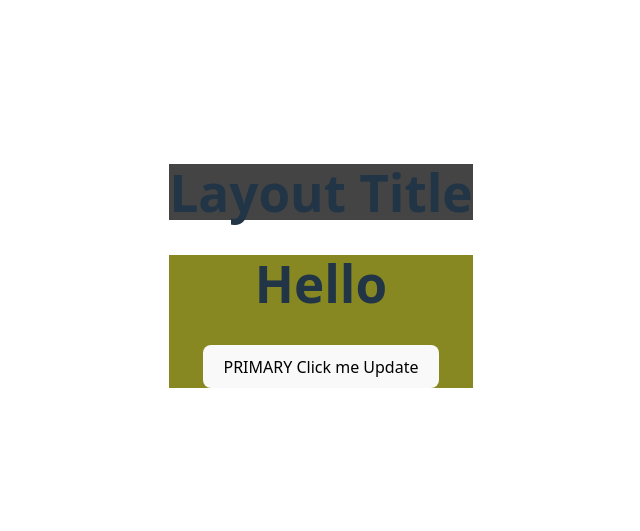
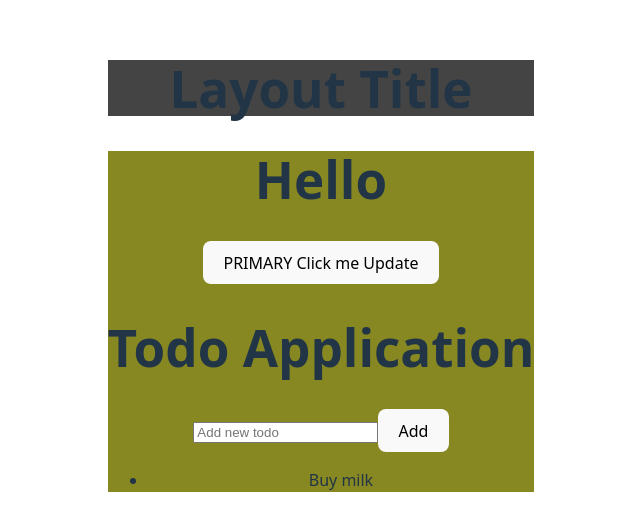
Before and after one commit to Thong17/schoolsys-web-vue, a Vue app: page /todo in a window 1280 px wide. Shown: the part 133-664 px from the top of the page, without its empty margins (319-959 px from the left). Built offline with nearby package versions, Linux system fonts and the light colour scheme.

Commit message:
update: add todo app

```diff
--- a/src/routes/index.ts
+++ b/src/routes/index.ts
@@ -1,9 +1,11 @@
 import { defineAsyncComponent } from 'vue'
 import { createRouter, createWebHistory, RouteRecordRaw } from 'vue-router'
 const LoginPage = defineAsyncComponent(() => import('@/views/LoginPage.vue'))
+const TodoPage = defineAsyncComponent(() => import('@/views/TodoPage.vue'))
 
 const routes: RouteRecordRaw[] = [
   { path: '/login', name: 'Login', component: LoginPage },
+  { path: '/todo', name: 'Todo', component: TodoPage },
 ]
 
 const router = createRouter({
--- /dev/null
+++ b/src/stores/todo.ts
@@ -0,0 +1,23 @@
+import { defineStore } from 'pinia'
+import { computed, ref } from 'vue'
+
+export const useTodoStore = defineStore('todo', () => {
+  const todos = ref([{ id: 1, text: 'Buy milk', done: false }])
+  const getTodos = computed(() => todos.value)
+  const getOneTodo = (id: number) => todos.value.find((todo) => todo.id === id)
+
+  const addTodo = (text: string) => {
+    todos.value.push({
+      id: todos.value.length + 1,
+      text,
+      done: false,
+    })
+  }
+
+  return {
+    getTodos,
+    getOneTodo,
+    addTodo,
+    todos,
+  }
+})
--- /dev/null
+++ b/src/views/TodoPage.vue
@@ -0,0 +1,33 @@
+<template>
+  <h1>Todo Application</h1>
+  <form @submit.prevent="addTodo">
+    <input v-model="newTodo" type="text" placeholder="Add new todo">
+    <button type="submit">
+      Add
+    </button>
+  </form>
+  <ul>
+    <li v-for="todo in todos" :key="todo.id" class="todo-item">
+      {{ todo.text }}
+    </li>
+  </ul>
+</template>
+
+<script setup lang="ts">
+  import { ref } from 'vue'
+  import { useTodoStore } from '../stores/todo'
+
+  const todoStore = useTodoStore()
+
+  const todos = ref(todoStore.getTodos)
+  const newTodo = ref('')
+
+  const addTodo = () => {
+    if (newTodo.value.trim() !== '') {
+      todoStore.addTodo(newTodo.value)
+      newTodo.value = ''
+    }
+  }
+</script>
+
+<style></style>
```
Also changed, not shown: 1 other file (tests, documents, lock files or other folders).
